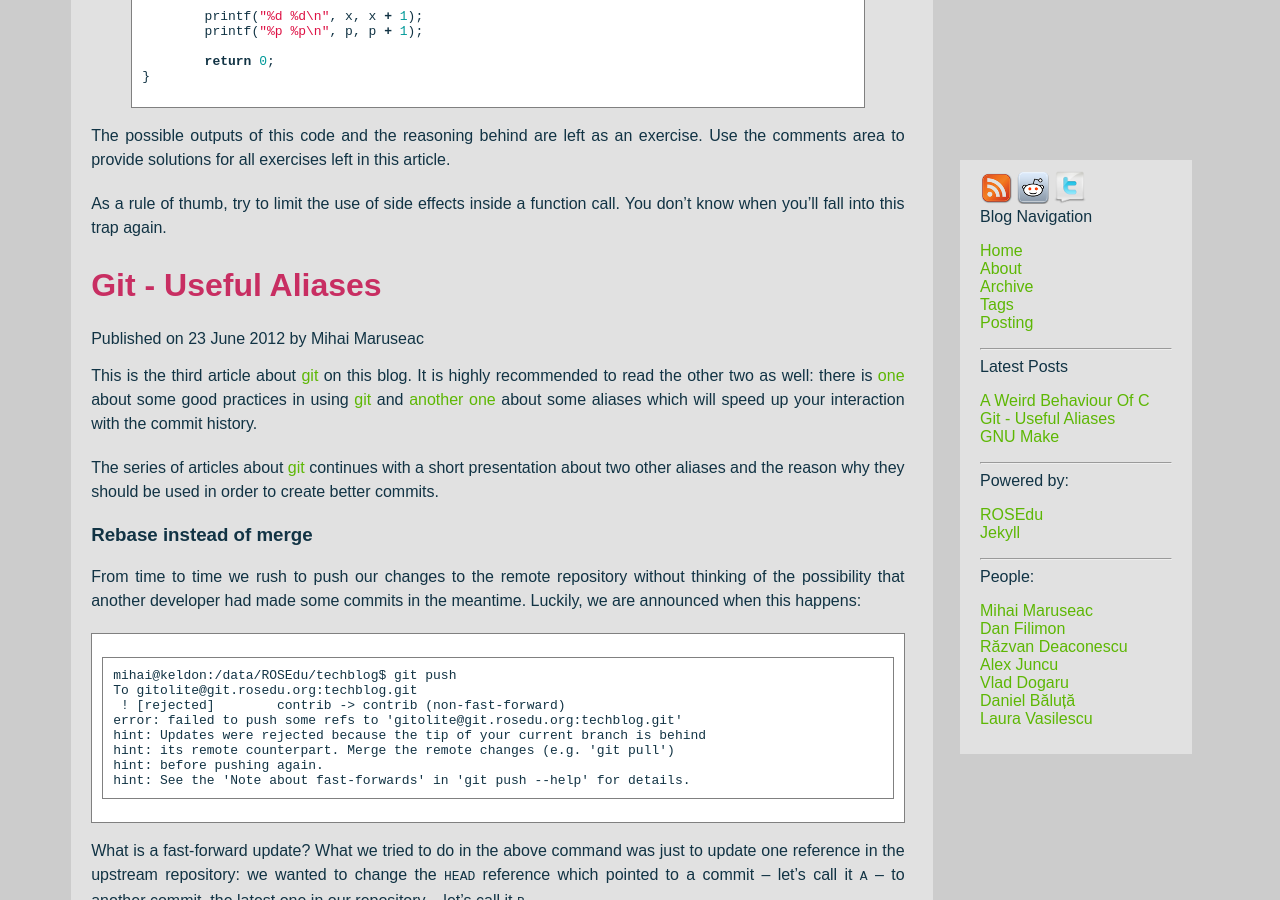
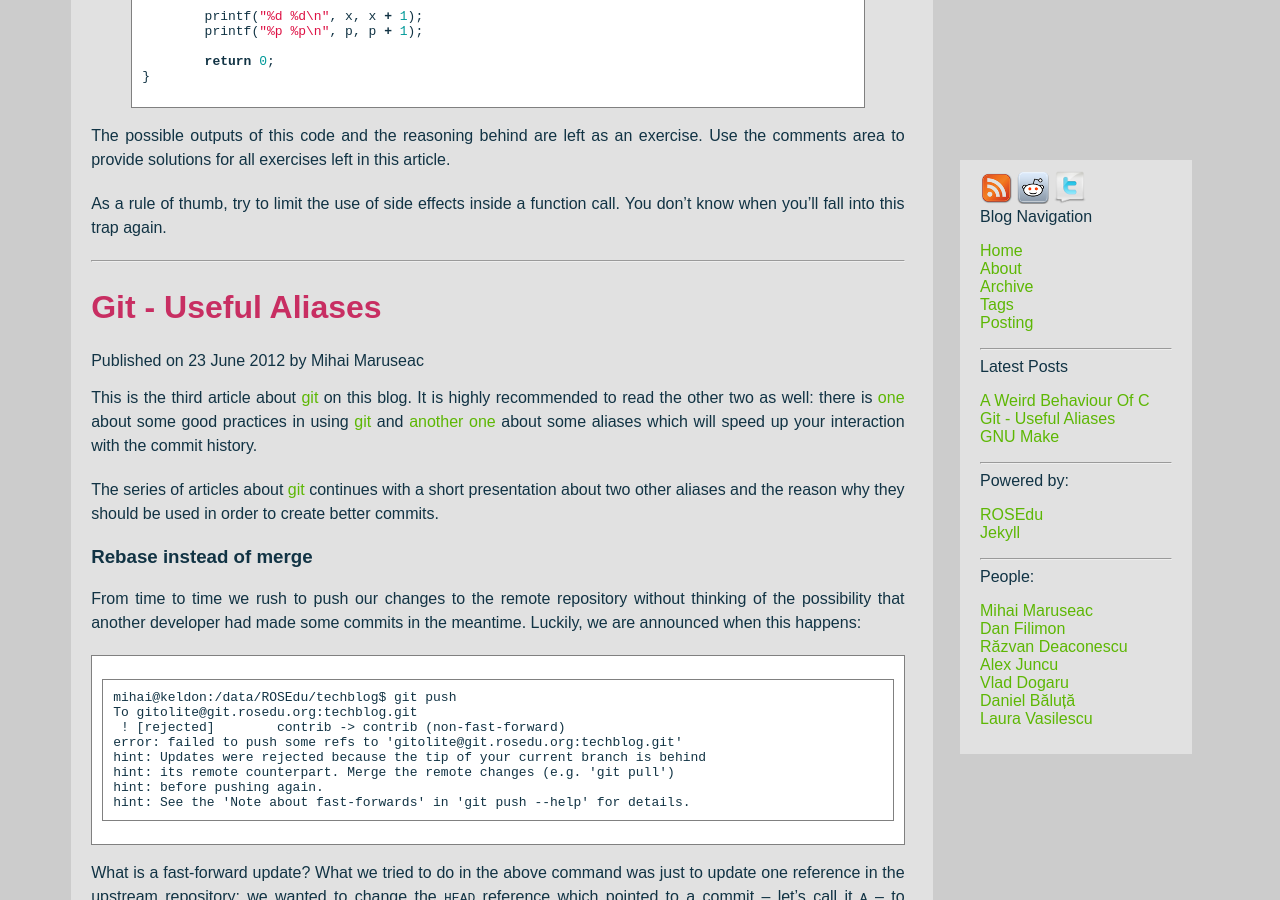
Before and after one commit to rosedu/techblog, a Jekyll site: the page built from index.html, in a window 1280 px wide and 900 px high, scrolled down 5572 px. Built offline with Jekyll 4.4.1, drawn with Linux system fonts in a browser that asks for light colours; comment, search, counter and statistics services are not loaded.

Commit message:
Third try at URL fixing.

```diff
--- a/_includes/post_title.html
+++ b/_includes/post_title.html
@@ -10,9 +10,9 @@
 
 <h2 class="clear">
   {% if home %}
-  <a class="post_title" href="{{ site.url }}/techblog/{{ post.url }}" title="{{ post.title }}">{{ post.title }}</a>
+  <a class="post_title" href="{{ site.url }}{{ post.url }}" title="{{ post.title }}">{{ post.title }}</a>
   {% else %}
-  <a class="post_title" href="{{ site.url }}/techblog/" title="Return home">{{ post.title }}</a>
+  <a class="post_title" href="{{ site.url }}" title="Return home">{{ post.title }}</a>
   {% endif %}
 </h2>
 <span class="date"
--- a/index.html
+++ b/index.html
@@ -14,7 +14,7 @@
   <div class="entry-content">
     {% include post_title.html %}
     {{ post.content }}
-    {% include post_comment.html %}
+    <hr/>
   </div>
 </div>
 {% endfor %}
```
